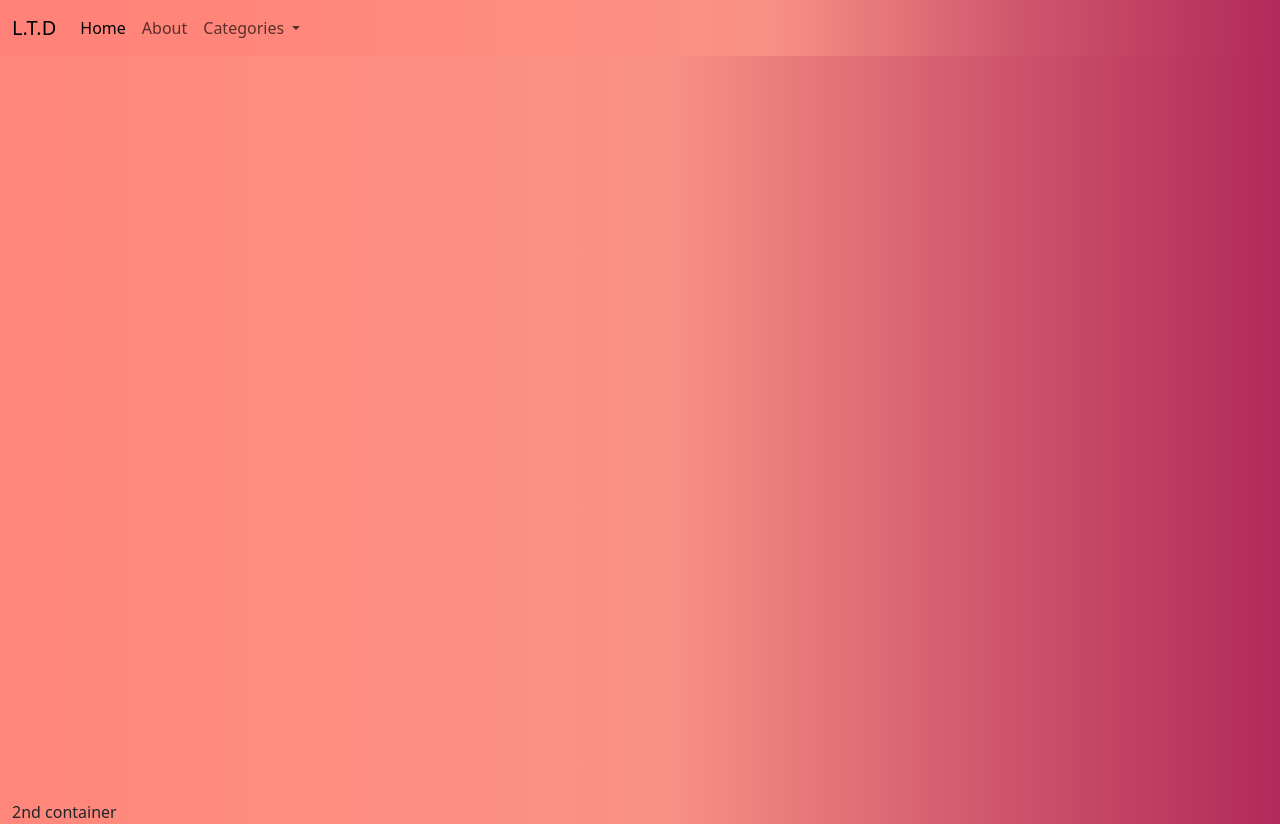
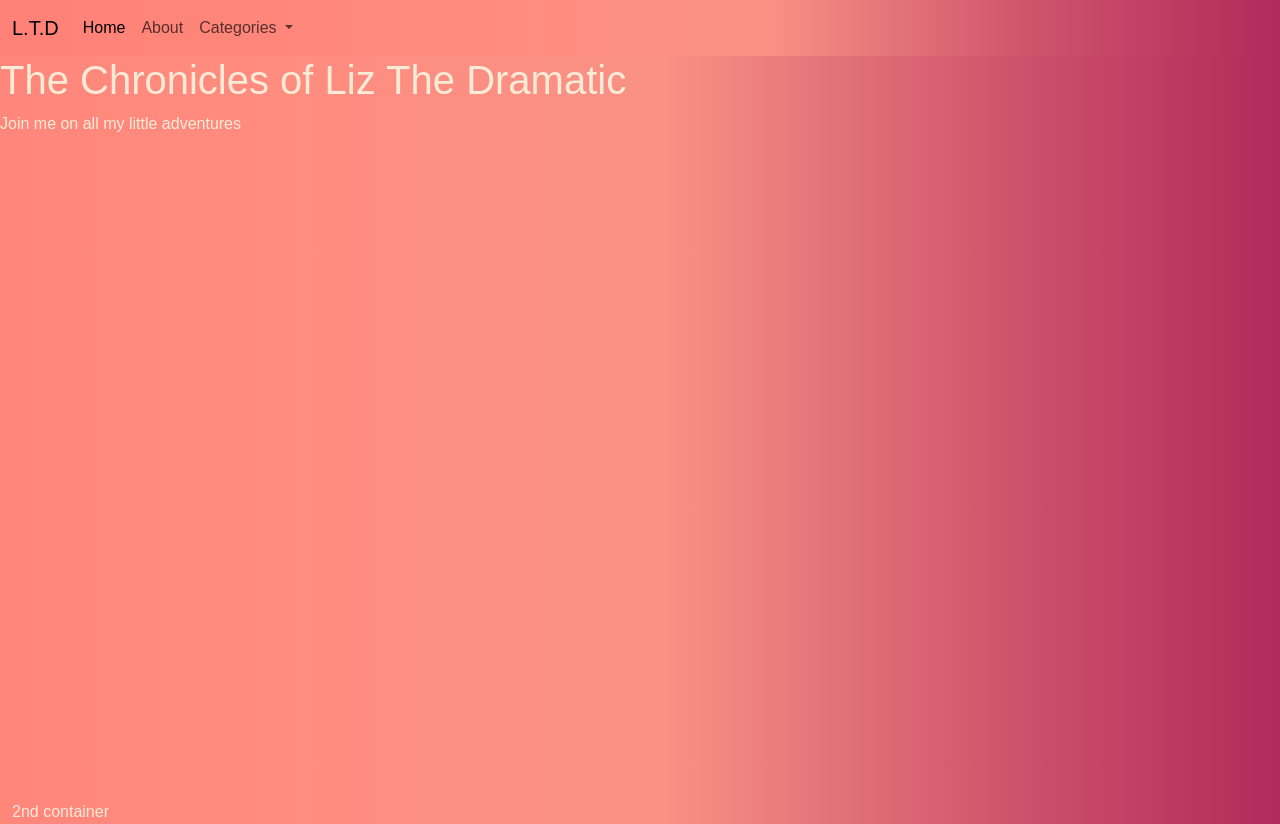
Before and after one commit to lizthedramatic/the-chronicles-of-liz-the-dramatic, a plain HTML site: page index.html in a window 1280 px wide. Drawn offline with nearby package versions, Linux system fonts and the light colour scheme.

Commit message:
title and subtitle

```diff
--- a/index.html
+++ b/index.html
@@ -56,6 +56,10 @@
           </div>
         </div>
       </nav>
+      <div class="title-text">
+        <h1>The Chronicles of Liz The Dramatic</h1>
+        <p>Join me on all my little adventures</p>
+      </div>
     </div>
 
     <div class="container-fluid">2nd container</div>
--- a/style.css
+++ b/style.css
@@ -1,4 +1,6 @@
 body {
+  font-family: "Poppins", sans-serif;
+  color: antiquewhite;
   background-image: linear-gradient(
     to right,
     #ff8177 0%,
@@ -25,3 +27,8 @@ body {
 .section {
   height: 100vh;
 }
+
+.title-text {
+  width: 50%;
+  float: left;
+}
```
